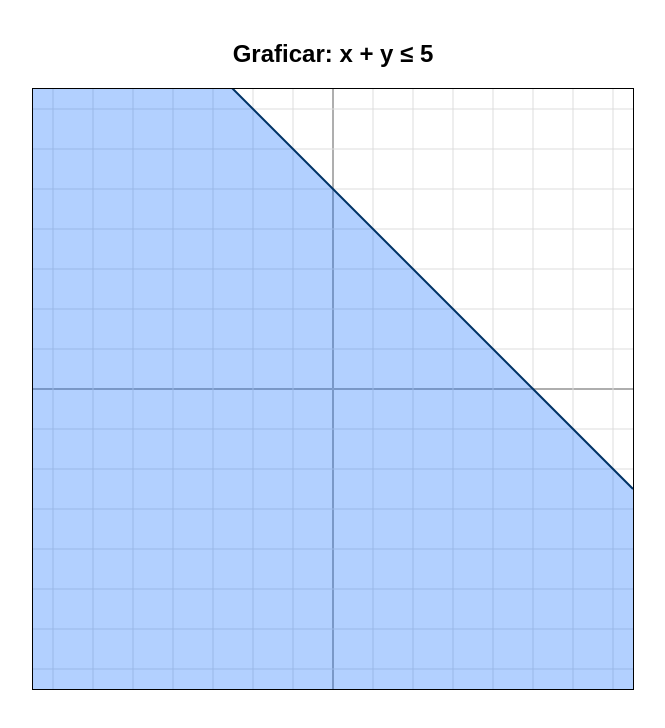
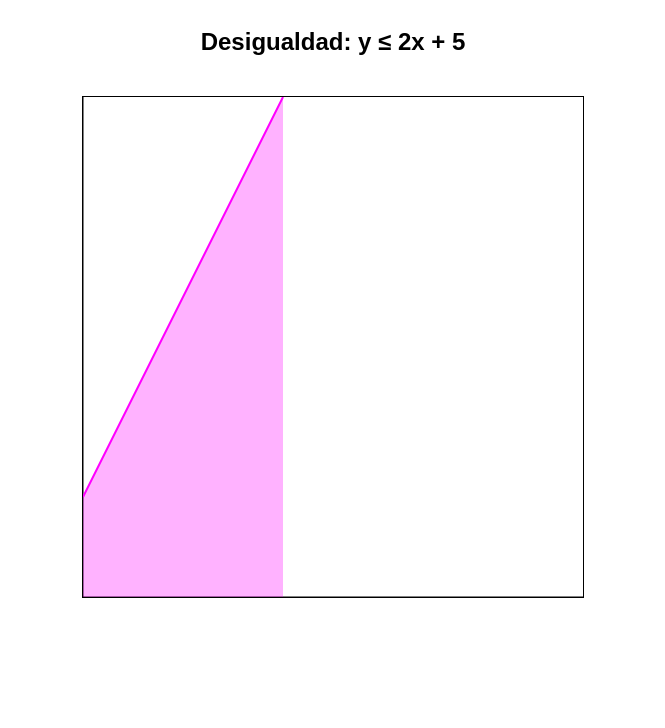
Before and after one commit to Rominalapo/Matematicas, a plain HTML site: page index.html in a window 1280 px wide. Shown: the whole page, without its empty margins (307-972 px from the left). Drawn offline with Linux system fonts and the light colour scheme.

Commit message:
Update index.html

```diff
--- a/index.html
+++ b/index.html
@@ -3,123 +3,82 @@
 <head>
   <meta charset="UTF-8" />
   <meta name="viewport" content="width=device-width, initial-scale=1.0"/>
-  <title>Gráfico de una desigualdad</title>
+  <title>Desigualdad: y ≤ 2x + 5</title>
   <style>
     body {
       display: flex;
       flex-direction: column;
       align-items: center;
       font-family: Arial, sans-serif;
-      margin-top: 20px;
     }
     canvas {
       border: 1px solid #000;
       background-color: #fff;
+      margin-top: 20px;
     }
   </style>
 </head>
 <body>
 
-  <h2>Graficar: x + y ≤ 5</h2>
-  <canvas id="grafico" width="600" height="600"></canvas>
+  <h2>Desigualdad: y ≤ 2x + 5</h2>
+  <canvas id="grafico" width="500" height="500"></canvas>
 
   <script>
     const canvas = document.getElementById('grafico');
     const ctx = canvas.getContext('2d');
+
     const width = canvas.width;
     const height = canvas.height;
+    const escala = 20;
 
-    const escala = 40; // píxeles por unidad
-    const origen = { x: width / 2, y: height / 2 };
+    const origen = { x: 0, y: height };
 
-    function aPixeles(x, y) {
-      return {
-        x: origen.x + x * escala,
-        y: origen.y - y * escala
-      };
+    // Dibuja los ejes
+    function dibujarEjes() {
+      ctx.strokeStyle = "#000";
+      ctx.beginPath();
+      ctx.moveTo(0, height);
+      ctx.lineTo(0, 0);
+      ctx.moveTo(0, height);
+      ctx.lineTo(width, height);
+      ctx.stroke();
     }
 
-    function dibujarEjes() {
-      ctx.strokeStyle = "#000";
-      ctx.lineWidth = 1;
+    // Dibuja la desigualdad y ≤ 2x + 5
+    function graficarDesigualdad() {
+      ctx.beginPath();
+      ctx.moveTo(0, height - (2 * 0 + 5) * escala);
 
-      // Eje X
-      ctx.beginPath();
-      ctx.moveTo(0, origen.y);
-      ctx.lineTo(width, origen.y);
-      ctx.stroke();
-
-      // Eje Y
-      ctx.beginPath();
-      ctx.moveTo(origen.x, 0);
-      ctx.lineTo(origen.x, height);
-      ctx.stroke();
-
-      // Cuadrícula
-      ctx.strokeStyle = "#ddd";
-      for (let x = origen.x % escala; x < width; x += escala) {
-        ctx.beginPath();
-        ctx.moveTo(x, 0);
-        ctx.lineTo(x, height);
-        ctx.stroke();
-      }
-      for (let y = origen.y % escala; y < height; y += escala) {
-        ctx.beginPath();
-        ctx.moveTo(0, y);
-        ctx.lineTo(width, y);
-        ctx.stroke();
-      }
-    }
-
-    function graficarDesigualdad(a, b, c, color = 'rgba(0, 100, 255, 0.3)') {
-      // Dibuja la línea de la desigualdad: ax + by = c
-      const x1 = -width / (2 * escala);
-      const x2 = width / (2 * escala);
-      const y1 = (c - a * x1) / b;
-      const y2 = (c - a * x2) / b;
-
-      const p1 = aPixeles(x1, y1);
-      const p2 = aPixeles(x2, y2);
-
-      // Dibuja la región que cumple ax + by ≤ c
-      ctx.beginPath();
-      ctx.moveTo(p1.x, p1.y);
-      ctx.lineTo(p2.x, p2.y);
-
-      if (b !== 0) {
-        // Rellenar hacia abajo
-        const inf1 = aPixeles(x2, -height);
-        const inf2 = aPixeles(x1, -height);
-        ctx.lineTo(inf1.x, inf1.y);
-        ctx.lineTo(inf2.x, inf2.y);
-      } else {
-        // Desigualdad vertical (a ≠ 0, b = 0)
-        const top1 = aPixeles(c / a, height);
-        const bottom1 = aPixeles(c / a, -height);
-        ctx.moveTo(top1.x, top1.y);
-        ctx.lineTo(bottom1.x, bottom1.y);
+      for (let x = 0; x <= 10; x++) {
+        const y = 2 * x + 5;
+        const px = x * escala;
+        const py = height - y * escala;
+        ctx.lineTo(px, py);
       }
 
+      // Área debajo de la línea
+      ctx.lineTo(10 * escala, height);
+      ctx.lineTo(0, height);
       ctx.closePath();
-      ctx.fillStyle = color;
+      ctx.fillStyle = "rgba(255, 0, 255, 0.3)"; // fucsia semitransparente
       ctx.fill();
 
-      // Dibuja la línea de frontera
+      // Línea fucsia
       ctx.beginPath();
-      ctx.moveTo(p1.x, p1.y);
-      ctx.lineTo(p2.x, p2.y);
-      ctx.strokeStyle = '#003366';
+      for (let x = 0; x <= 10; x++) {
+        const y = 2 * x + 5;
+        const px = x * escala;
+        const py = height - y * escala;
+        if (x === 0) ctx.moveTo(px, py);
+        else ctx.lineTo(px, py);
+      }
+      ctx.strokeStyle = "fuchsia";
       ctx.lineWidth = 2;
       ctx.stroke();
     }
 
-    // Inicializar gráfico
-    function iniciar() {
-      dibujarEjes();
-      graficarDesigualdad(1, 1, 5); // x + y ≤ 5
-    }
-
-    iniciar();
+    dibujarEjes();
+    graficarDesigualdad();
   </script>
 </body>
 </html>
```
